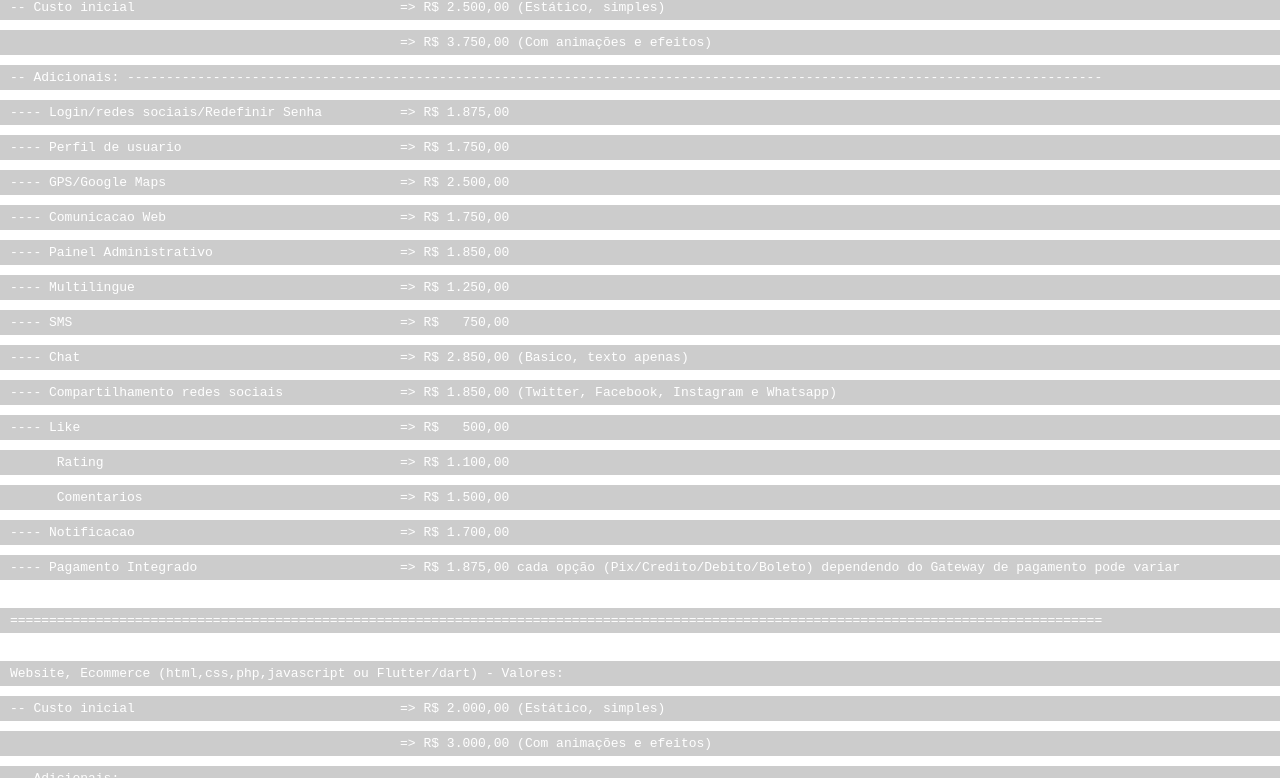
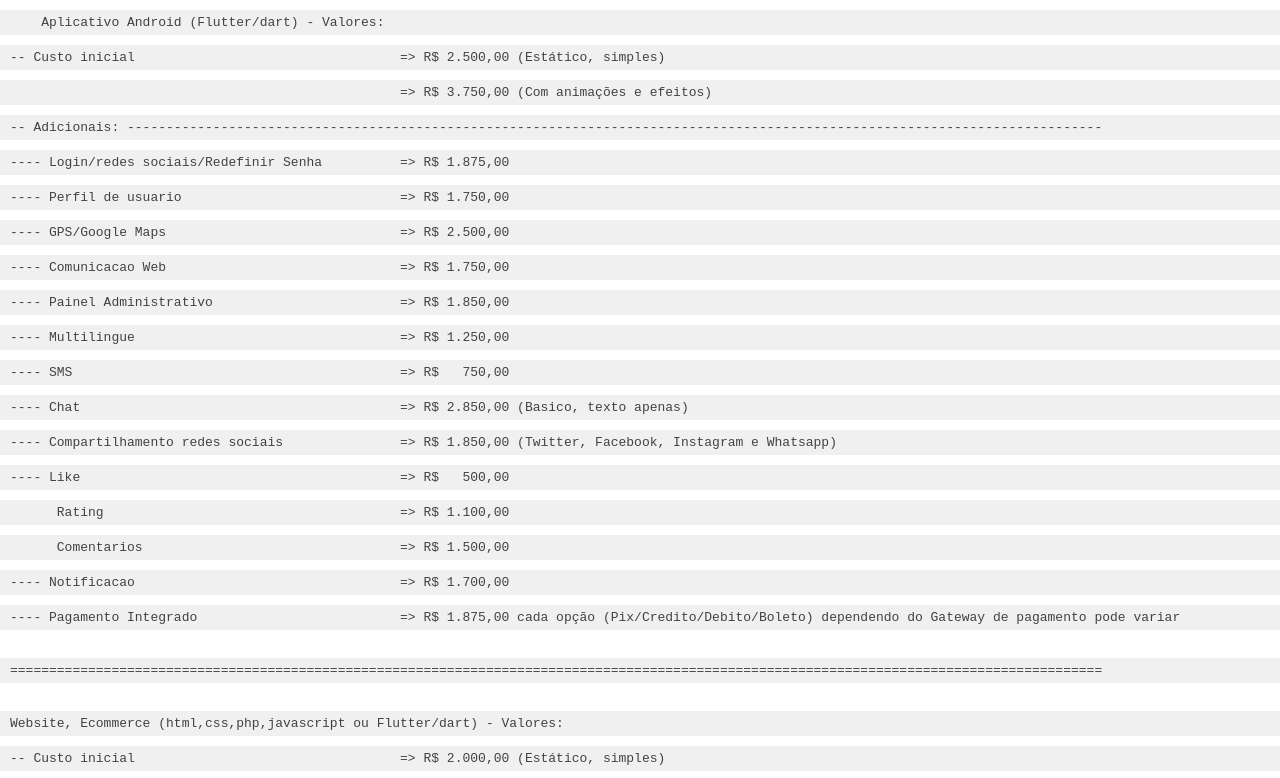
Before and after one commit to duditon/duditonstudio.com, a plain HTML site: page index.html in a window 1280 px wide. Shown: the part 100-878 px from the top of the page. Drawn offline with Linux system fonts and the light colour scheme.

Commit message:
Update index.html

```diff
--- a/index.html
+++ b/index.html
@@ -14,15 +14,19 @@
             box-sizing: border-box;
             outline: none;
         }
+        h1{
+            margin: 50px 0 0 50px;
+        }
         main{
             display: flex;
             flex-direction: column;
+            margin-bottom: 30px;
         }
         pre{
             padding:5px 10px;
             margin: 5px 0;
-            background-color: #ccc;
-            color: #fff;
+            background-color: #f0f0f0;
+            color: #424242;
         }
     </style>
 </head>
```
